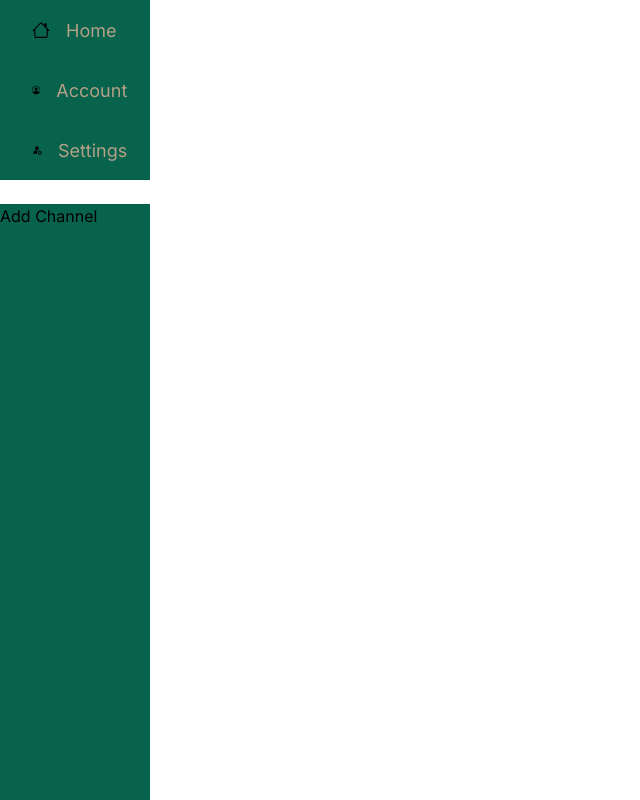
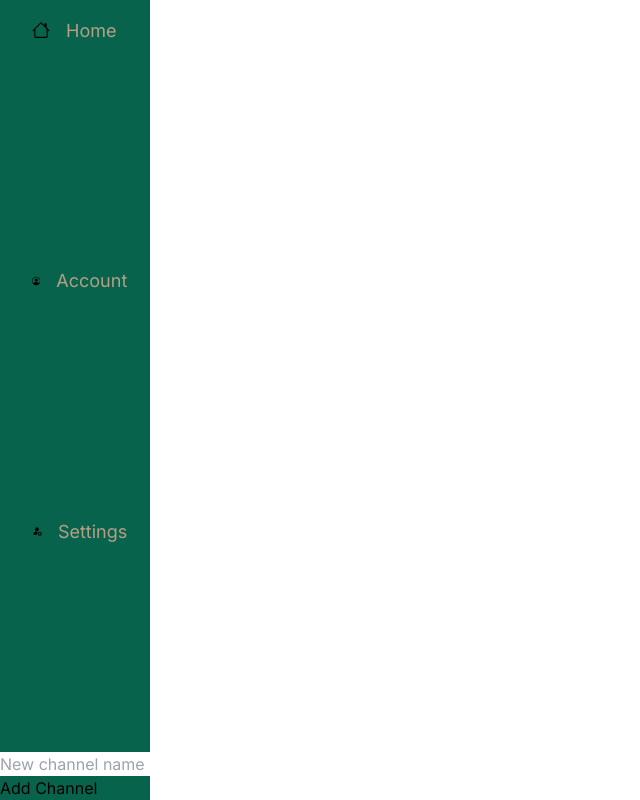
Before and after one commit to gp-masiglat/slack-app-masiglat-mejio, a Next.js app: page /dashboard in a window 1280 px wide. Shown: the whole page, without its empty margins (0-640 px from the left). Built offline with nearby package versions, Linux system fonts and the light colour scheme.

Commit message:
Modifying components

```diff
--- a/src/app/dashboard/ChannelList.tsx
+++ b/src/app/dashboard/ChannelList.tsx
@@ -10,8 +10,10 @@ const ChannelList: React.FC<ChannelListProps> = ({ channels, onAddChannel, onSel
   const [channelName, setChannelName] = useState<string>("");
 
   const handleAddChannel = () => {
-    onAddChannel(channelName);
-    setChannelName("");
+    if (channelName.trim()) {
+      onAddChannel(channelName);
+      setChannelName("");
+    }
   };
 
   return (
@@ -22,7 +24,7 @@ const ChannelList: React.FC<ChannelListProps> = ({ channels, onAddChannel, onSel
         </div>
       ))}
       <div className="add-channel">
-        <input value={channelName} onChange={e => setChannelName(e.target.value)} />
+        <input value={channelName} onChange={e => setChannelName(e.target.value)} placeholder="New channel name" />
         <button onClick={handleAddChannel}>Add Channel</button>
       </div>
     </div>
--- a/src/app/dashboard/channel.tsx
+++ b/src/app/dashboard/channel.tsx
@@ -4,10 +4,12 @@ interface ChannelProps {
   members: string[];
   messages: string[];
   onSendMessage: (message: string) => void;
+  onAddMember: (member: string) => void;
 }
 
-const Channel: React.FC<ChannelProps> = ({ members, messages, onSendMessage }) => {
+const Channel: React.FC<ChannelProps> = ({ members, messages, onSendMessage, onAddMember }) => {
   const [message, setMessage] = useState<string>("");
+  const [newMember, setNewMember] = useState<string>("");
 
   const handleSend = () => {
     if (message.trim() !== "") {
@@ -16,10 +18,17 @@ const Channel: React.FC<ChannelProps> = ({ members, messages, onSendMessage }) =
     }
   };
 
+  const handleAddMember = () => {
+    if (newMember.trim() !== "" && !members.includes(newMember)) {
+      onAddMember(newMember);
+      setNewMember("");
+    }
+  };
+
   return (
     <div className="channel">
       <div className="members">
-        {members.join(", ")}
+        Members: {members.join(", ")}
       </div>
       <div className="messages">
         {messages.map((msg, idx) => <div key={idx}>{msg}</div>)}
@@ -32,6 +41,14 @@ const Channel: React.FC<ChannelProps> = ({ members, messages, onSendMessage }) =
         />
         <button onClick={handleSend}>Send</button>
       </div>
+      <div className="add-member">
+        <input
+          value={newMember}
+          onChange={e => setNewMember(e.target.value)}
+          placeholder="Add member..."
+        />
+        <button onClick={handleAddMember}>Add Member</button>
+      </div>
     </div>
   );
 };
--- a/src/app/dashboard/page.tsx
+++ b/src/app/dashboard/page.tsx
@@ -1,25 +1,26 @@
 "use client";
 
-import React, { useState } from "react";
+import React, { useState, useEffect } from "react";
 import Sidebar from "./Sidebar";
 import Channel from "./Channel";
 import "./dashboard.css";
 
-interface DashboardProps {}
+const Dashboard: React.FC = () => {
+  const [channels, setChannels] = useState<string[]>(JSON.parse(localStorage.getItem("channels") || "[]"));
+  const [selectedChannel, setSelectedChannel] = useState<string | null>(null);
+  const [messages, setMessages] = useState<Record<string, string[]>>(JSON.parse(localStorage.getItem("messages") || "{}"));
+  const [channelMembers, setChannelMembers] = useState<Record<string, string[]>>(JSON.parse(localStorage.getItem("channelMembers") || "{}"));
 
-const Dashboard: React.FC<DashboardProps> = () => {
-  const [sidebarOpen, setSidebarOpen] = useState(false);
-  const [channels, setChannels] = useState<string[]>([]);
-  const [selectedChannel, setSelectedChannel] = useState<string | null>(null);
-  const [messages, setMessages] = useState<Record<string, string[]>>({});
+  useEffect(() => {
+    localStorage.setItem("channels", JSON.stringify(channels));
+    localStorage.setItem("messages", JSON.stringify(messages));
+    localStorage.setItem("channelMembers", JSON.stringify(channelMembers));
+  }, [channels, messages, channelMembers]);
 
   const handleAddChannel = (name: string) => {
     setChannels([...channels, name]);
     setMessages({ ...messages, [name]: [] });
-  };
-
-  const handleSelectChannel = (name: string) => {
-    setSelectedChannel(name);
+    setChannelMembers({ ...channelMembers, [name]: [] });
   };
 
   const handleSendMessage = (message: string) => {
@@ -31,22 +32,30 @@ const Dashboard: React.FC<DashboardProps> = () => {
     }
   };
 
+  const handleAddMemberToChannel = (member: string) => {
+    if (selectedChannel) {
+      setChannelMembers({
+        ...channelMembers,
+        [selectedChannel]: [...channelMembers[selectedChannel], member],
+      });
+    }
+  };
+
   return (
     <div className="dashboard">
       <header className="dashboard-header">
         <Sidebar
-          showSidebar={() => setSidebarOpen(true)}
-          hideSidebar={() => setSidebarOpen(false)}
           channels={channels}
           onAddChannel={handleAddChannel}
-          onSelectChannel={handleSelectChannel}
+          onSelectChannel={setSelectedChannel}
         />
       </header>
       {selectedChannel && (
         <Channel
-          members={[]} // No Logic Yet
+          members={channelMembers[selectedChannel] || []}
           messages={messages[selectedChannel] || []}
           onSendMessage={handleSendMessage}
+          onAddMember={handleAddMemberToChannel}
         />
       )}
     </div>
--- a/src/app/dashboard/sidebar.tsx
+++ b/src/app/dashboard/sidebar.tsx
@@ -6,22 +6,13 @@ import "./sidebar.css";
 import { IconContext } from "react-icons";
 import ChannelList from "./ChannelList";
 
-type SidebarItem = {
-  title: string;
-  path: string;
-  icon: JSX.Element;
-  cName: string;
-};
-
 interface SidebarProps {
-  showSidebar: () => void;
-  hideSidebar: () => void;
   channels: string[];
   onAddChannel: (name: string) => void;
   onSelectChannel: (name: string) => void;
 }
 
-function Sidebar({ showSidebar, hideSidebar, channels, onAddChannel, onSelectChannel }: SidebarProps) {
+const Sidebar: React.FC<SidebarProps> = ({ channels, onAddChannel, onSelectChannel }) => {
   const [sidebarOpen, setSidebarOpen] = useState(false);
 
   useEffect(() => {
@@ -31,18 +22,27 @@ function Sidebar({ showSidebar, hideSidebar, channels, onAddChannel, onSelectCha
     };
   }, []);
 
-  const onSidebarClose = () => {
-    hideSidebar();
+  const handleAddChannel = (name: string) => {
+    onAddChannel(name);
     setSidebarOpen(false);
+  };
+
+  const handleSelectChannel = (name: string) => {
+    onSelectChannel(name);
+    setSidebarOpen(false);
+  };
+
+  const toggleSidebar = () => {
+    setSidebarOpen(prev => !prev);
   };
 
   return (
     <IconContext.Provider value={{ color: "black" }}>
       <div className="sidebar">
+        <button onClick={toggleSidebar}>X</button>
         <nav className={sidebarOpen ? "nav-menu active" : "nav-menu"}>
-          <ul className="nav-menu-items" onClick={onSidebarClose}>
-            <div>
-              {sidebardata.map((item: SidebarItem, index: number) => (
+          <ul className="nav-menu-items">
+            {sidebardata.map((item, index) => (
               <li key={index} className={item.cName}>
                 <Link href={item.path}>
                   {item.icon}
@@ -50,13 +50,12 @@ function Sidebar({ showSidebar, hideSidebar, channels, onAddChannel, onSelectCha
                 </Link>
               </li>
             ))}
-              <ChannelList channels={channels} onAddChannel={onAddChannel} onSelectChannel={onSelectChannel} />
-            </div>
+            <ChannelList channels={channels} onAddChannel={handleAddChannel} onSelectChannel={handleSelectChannel} />
           </ul>
         </nav>
       </div>
     </IconContext.Provider>
   );
-}
+};
 
 export default Sidebar;
```
Lines whose indentation alone changed are shown as unchanged.
